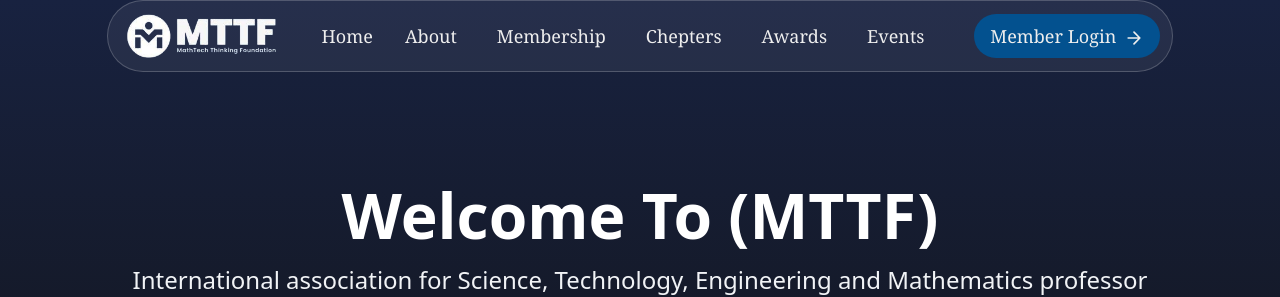
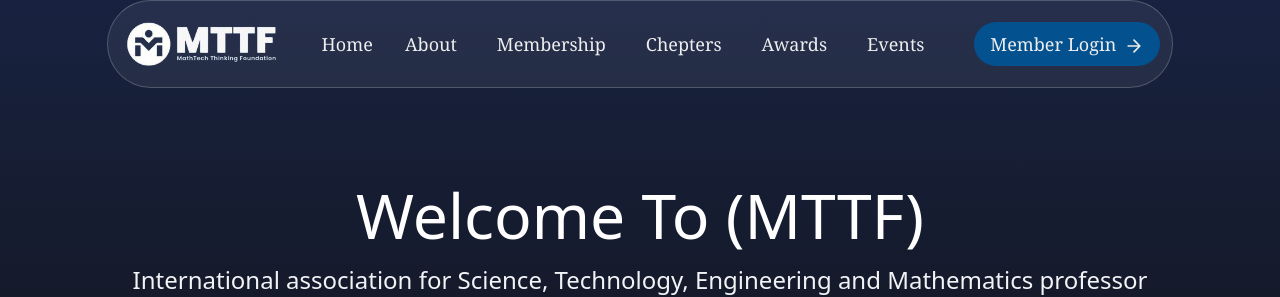
Before and after one commit to SourabhKumar91/MTTF-Project, a React (Vite) app in the folder frontend/: page / in a window 1280 px wide. Shown: the top 297 px of the page. Built offline with nearby package versions, Linux system fonts and the light colour scheme.

Commit message:
some cng

```diff
--- a/frontend/src/components/Body/BodyHeader.jsx
+++ b/frontend/src/components/Body/BodyHeader.jsx
@@ -3,7 +3,7 @@ import React from 'react'
 function BodyHeader() {
     return (
         <div className='flex flex-col justify-center items-center mt-36 md:mb-20 mb-12 text-[#FFFFFF]'>
-            <h1 className='md:text-[3.9rem] text-4xl font-bold leading-none'>
+            <h1 className='md:text-[3.9rem] text-4xl font-medium leading-none'>
                 Welcome To {" (MTTF)"}
             </h1>
             <p className='text-center md:text-start text-sm lg:text-[1.5rem] font-custom1 md:mt-6 mt-4 text-[#F1F3F6] mx-4'>International association for Science, Technology, Engineering and Mathematics professor</p>
--- a/frontend/src/components/Navbar/HoverBox/HoverBox.jsx
+++ b/frontend/src/components/Navbar/HoverBox/HoverBox.jsx
@@ -5,7 +5,7 @@ function HoverBox({links}) {
     <div className=" bg-white border border-gray-200 rounded-lg shadow-md p-0 w-72 transition-transform transform hover:scale-105 hover:shadow-lg">
       <ul className="list-none p-0 m-0 ">
         {links.map((link) => (
-          <li key={link} className="px-4 py-2  hover:bg-[#03518F] hover:text-white  border-b border-gray-200 text-gray-800 last:border-b-0">
+          <li key={link} className="px-4 py-2 text-sm  hover:bg-[#03518F] hover:text-white  border-b border-gray-200 text-gray-800 last:border-b-0">
             {link}
           </li>
         ))}
--- a/frontend/src/components/Navbar/Navbar.jsx
+++ b/frontend/src/components/Navbar/Navbar.jsx
@@ -15,7 +15,7 @@ function Navbar() {
         <>
             <SideBar togled={togled} setTogled={setTogled} />
             <header className="absolute flex justify-center items-center w-full z-30 text-m xl:text-xl">
-                <div className='mx-4 rounded-full px-3 md:py-2 py-1 flex items-center justify-between w-full lg:w-10/12 bg-[#ffffff10]'
+                <div className='mx-4 rounded-full px-3 md:py-4 py-1 flex items-center justify-between w-full lg:w-10/12 bg-[#ffffff10]'
                     style={{ border: "1px solid rgba(255, 255, 255, 0.2)" }}>
 
                     {/* Left section - Logo */}
--- a/frontend/src/components/Navbar/sidebar.jsx
+++ b/frontend/src/components/Navbar/sidebar.jsx
@@ -163,7 +163,7 @@ function SideBar({ togled, setTogled }) {
                 </div>
             </div>
             <div className='flex justify-center items-center w-full mb-10'>
-                <button className="inline-flex font-serif text-lg text-[#EEEEEE] items-center bg-[#DC5F00] border-0 py-3 px-6 focus:outline-none hover:bg-[#ec9f64] rounded w-full justify-center">
+                <button className="inline-flex font-serif text-lg text-[#EEEEEE] items-center bg-[#03518F] border-0 py-3 px-6 focus:outline-none hover:bg-[#8bb6da] rounded w-full justify-center">
                     Member Login
                     <svg
                         fill="none"
```
